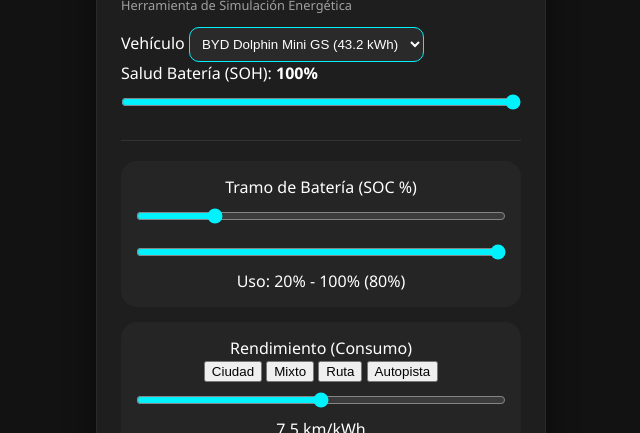
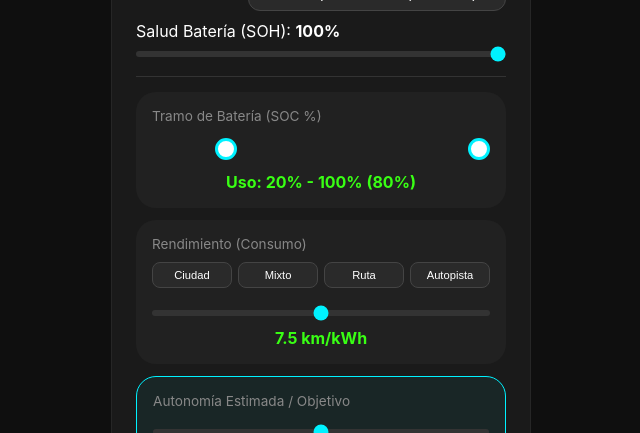
Before and after one commit to fggonza/ElectroDriveAR, a plain HTML site: page index.html in a window 1280 px wide. Shown: the part 133-566 px from the top of the page, without its empty margins (319-959 px from the left). Drawn offline with Linux system fonts and the light colour scheme.

Commit message:
Update styles.css

```diff
--- a/styles.css
+++ b/styles.css
@@ -1,145 +1,127 @@
 :root {
-    --bg-color: #121212;
-    --card-bg: #1e1e1e;
-    --accent: #00f2ff; /* Cian Eléctrico */
-    --accent-secondary: #39ff14; /* Verde Lima */
-    --text-main: #ffffff;
-    --text-dim: #a0a0a0;
+    --bg: #0f0f0f;
+    --card: #1a1a1a;
+    --accent: #00f2ff;
+    --accent-glow: rgba(0, 242, 255, 0.4);
+    --lime: #39ff14;
+    --text: #ffffff;
+    --text-dim: #888;
 }
 
+* { box-sizing: border-box; margin: 0; padding: 0; }
+
 body {
-    background-color: var(--bg-color);
-    font-family: 'Segoe UI', system-ui, sans-serif;
-    color: var(--text-main);
+    background-color: var(--bg);
+    color: var(--text);
+    font-family: -apple-system, BlinkMacSystemFont, "Segoe UI", Roboto, sans-serif;
     display: flex;
     justify-content: center;
-    padding: 20px;
+    padding: 15px;
 }
 
 .calculator-card {
-    background: var(--card-bg);
+    background: var(--card);
     width: 100%;
-    max-width: 400px;
-    border-radius: 24px;
+    max-width: 420px;
+    border-radius: 28px;
     padding: 24px;
-    box-shadow: 0 10px 30px rgba(0,0,0,0.5);
     border: 1px solid rgba(255,255,255,0.05);
 }
 
+header h1 { font-size: 1.5rem; letter-spacing: -1px; margin-bottom: 4px; }
 .accent { color: var(--accent); }
-.subtitle { color: var(--text-dim); font-size: 0.8rem; margin-top: -10px; }
+.subtitle { color: var(--text-dim); font-size: 0.8rem; margin-bottom: 20px; }
 
-.config-group { margin-top: 20px; }
-
-.input-row {
-    display: flex;
-    justify-content: space-between;
-    align-items: center;
-    margin-bottom: 15px;
-}
+.section-group { margin-bottom: 15px; }
+.row { display: flex; justify-content: space-between; align-items: center; margin-bottom: 10px; }
 
 select {
     background: #2a2a2a;
-    border: 1px solid var(--accent);
+    border: 1px solid #444;
     color: white;
-    padding: 8px;
-    border-radius: 10px;
-    outline: none;
+    padding: 8px 12px;
+    border-radius: 12px;
+    font-size: 0.9rem;
 }
-
-.range-container { margin-bottom: 20px; }
-
-input[type="range"] {
-    width: 100%;
-    accent-color: var(--accent);
-    cursor: pointer;
-    margin: 10px 0;
-}
-
-.range-header {
-    display: flex;
-    justify-content: space-between;
-    font-size: 0.9rem;
-    color: var(--text-dim);
-}
-
-.divider { border: 0; border-top: 1px solid #333; margin: 20px 0; }
 
 .control-box {
     background: rgba(255,255,255,0.03);
-    padding: 15px;
-    border-radius: 16px;
-    margin-bottom: 15px;
-    text-align: center;
+    border-radius: 20px;
+    padding: 16px;
+    margin-bottom: 12px;
 }
 
-.value-badge {
-    font-size: 1.2rem;
-    font-weight: bold;
-    color: var(--accent-secondary);
+.highlight { border: 1px solid var(--accent); background: rgba(0, 242, 255, 0.05); }
+
+label { font-size: 0.85rem; color: var(--text-dim); display: block; margin-bottom: 10px; }
+
+.badge { font-weight: bold; color: var(--lime); font-size: 1rem; margin-top: 8px; text-align: center; }
+
+/* Sliders */
+input[type="range"] {
+    width: 100%;
+    height: 6px;
+    background: #333;
+    border-radius: 5px;
+    appearance: none;
+    accent-color: var(--accent);
 }
 
-.result-container {
-    text-align: center;
-    margin-top: 20px;
-    padding-top: 20px;
-    border-top: 2px solid var(--accent);
+/* Doble Slider Custom */
+.double-slider-wrapper {
+    position: relative;
+    height: 30px;
+    display: flex;
+    align-items: center;
 }
 
-.autonomy-value {
-    font-size: 3rem;
-    font-weight: 800;
-    color: var(--accent);
-    text-shadow: 0 0 15px rgba(0,242,255,0.3);
-}
-/* ... (mantené el CSS anterior y sumá esto) ... */
-
-.double-slider-container {
-    position: relative;
-    height: 40px;
-    margin-top: 10px;
-}
-
-.double-slider-container input[type="range"] {
+.double-slider-wrapper input[type="range"] {
     position: absolute;
-    width: 100%;
-    pointer-events: none; /* Permite clickear el de abajo */
-    appearance: none;
+    pointer-events: none;
     background: none;
     z-index: 2;
 }
 
-/* Solo el círculo (thumb) debe recibir clicks */
-.double-slider-container input[type="range"]::-webkit-slider-thumb {
+.double-slider-wrapper input::-webkit-slider-thumb {
     pointer-events: auto;
     appearance: none;
-    width: 20px;
-    height: 20px;
+    width: 22px;
+    height: 22px;
     border-radius: 50%;
-    background: var(--accent);
-    cursor: pointer;
-    border: 2px solid white;
-}
-
-.preset-buttons {
-    display: grid;
-    grid-template-columns: repeat(4, 1fr);
-    gap: 5px;
-    margin-bottom: 10px;
-}
-
-.preset-buttons button {
-    background: #333;
-    border: none;
-    color: white;
-    padding: 5px;
-    border-radius: 6px;
-    font-size: 0.7rem;
+    background: var(--text);
+    border: 3px solid var(--accent);
     cursor: pointer;
 }
 
-.preset-buttons button:active { background: var(--accent); }
+/* Botones Presets */
+.preset-grid {
+    display: grid;
+    grid-template-columns: repeat(4, 1fr);
+    gap: 6px;
+    margin-bottom: 12px;
+}
 
-.highlight { border: 1px solid var(--accent); background: rgba(0,242,255,0.05); }
+.preset-grid button {
+    background: #2a2a2a;
+    border: 1px solid #444;
+    color: white;
+    padding: 6px;
+    border-radius: 8px;
+    font-size: 0.7rem;
+    cursor: pointer;
+    transition: 0.2s;
+}
 
-.autonomy-value small { font-size: 1rem; color: var(--text-dim); }
+.preset-grid button:active { background: var(--accent); color: #000; }
+
+.autonomy-display {
+    text-align: center;
+    font-size: 3.5rem;
+    font-weight: 800;
+    color: var(--accent);
+    text-shadow: 0 0 20px var(--accent-glow);
+}
+
+.autonomy-display small { font-size: 1.2rem; color: var(--text-dim); font-weight: 400; }
+
+.divider { border: 0; border-top: 1px solid #333; margin: 15px 0; }
```
